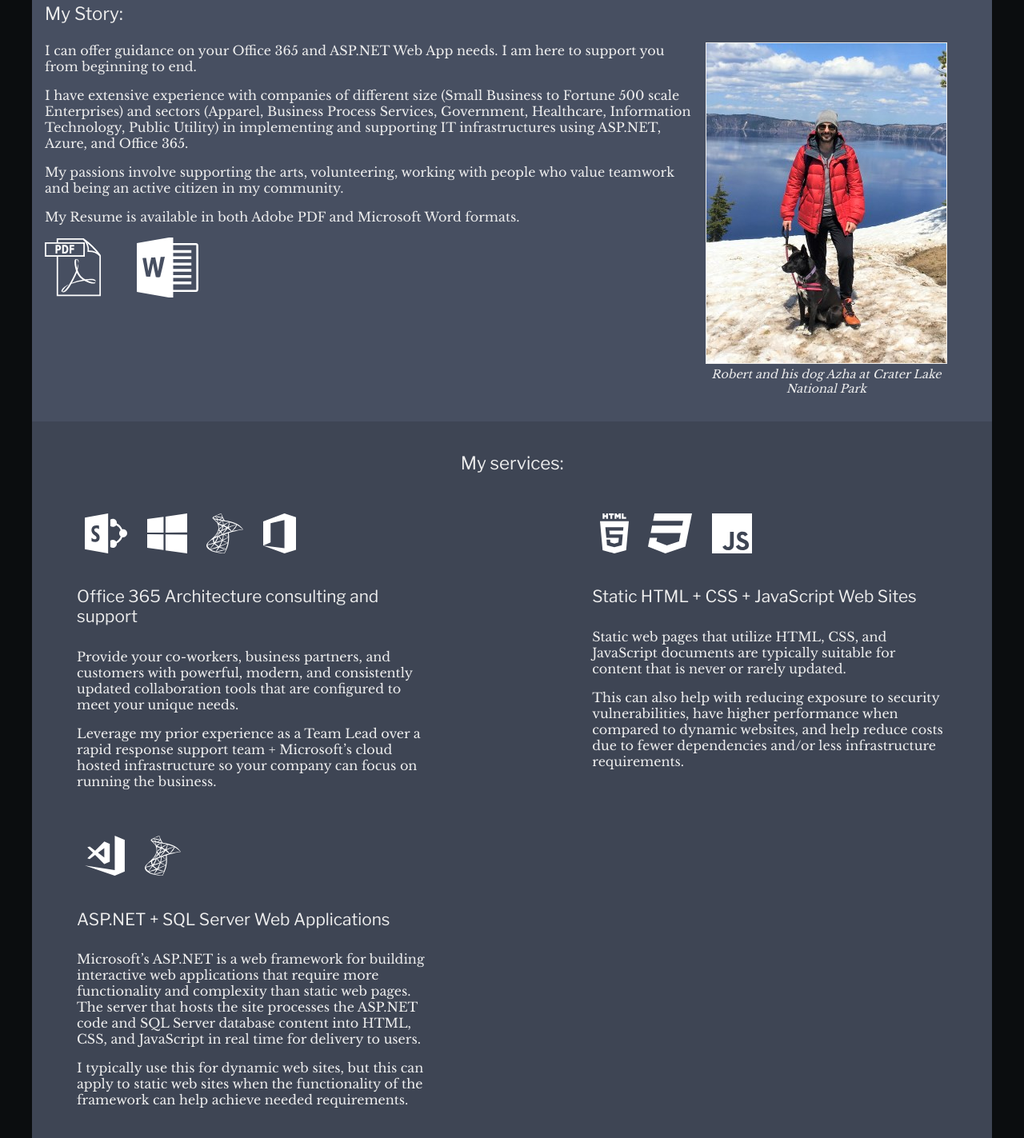
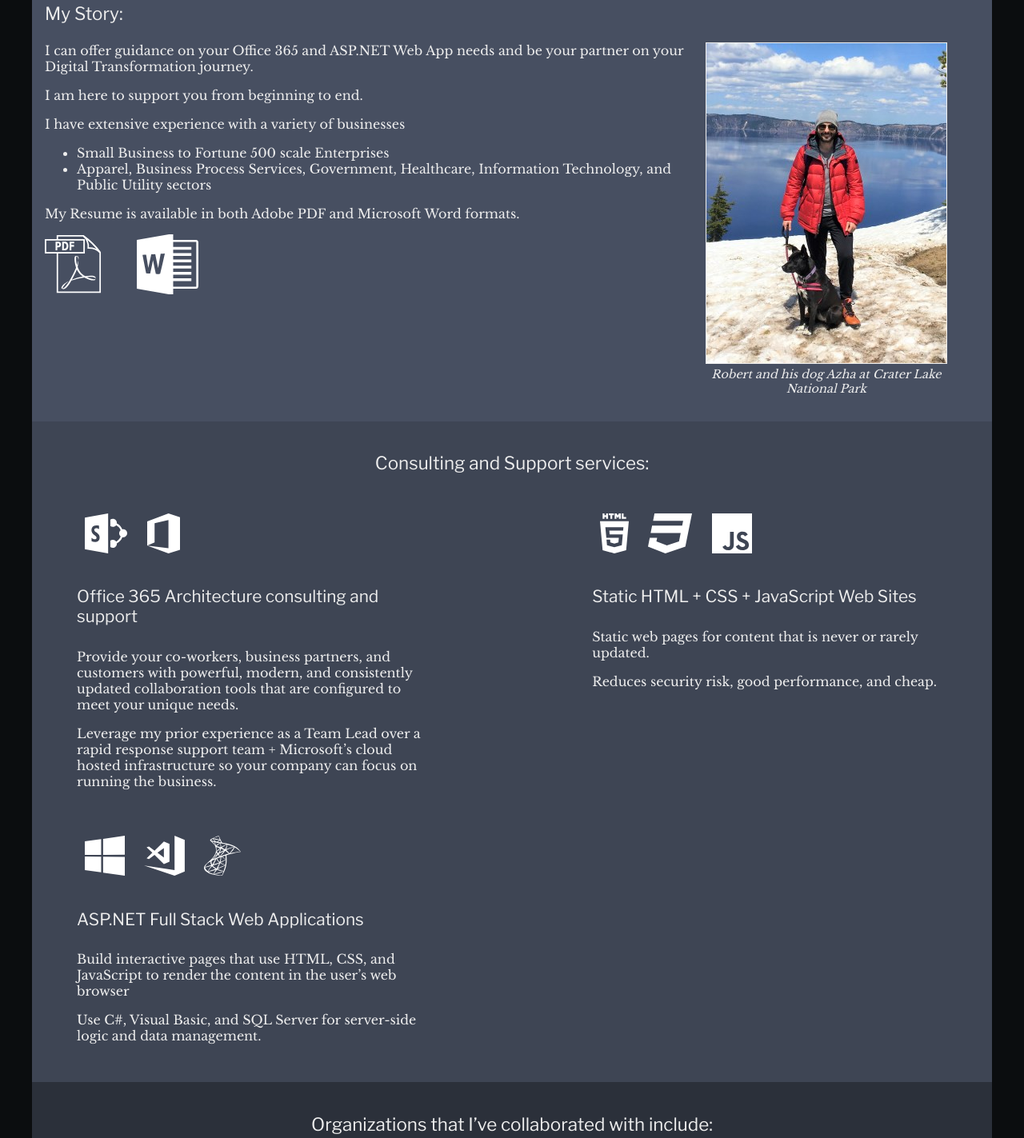
Before and after one commit to roberthostetler/WebsiteV2, a plain HTML site: page index.html in a window 1280 px wide. Shown: the part 229-1652 px from the top of the page at 80% size. Drawn offline with nearby package versions, Linux system fonts and the light colour scheme.

Commit message:
Update index.html

```diff
--- a/index.html
+++ b/index.html
@@ -33,11 +33,16 @@
       <figcaption>Robert and his dog Azha at Crater Lake National Park</figcaption>
     </figure>
 
-    <p>I can offer guidance on your Office 365 and ASP.NET Web App needs. I am here to support you from beginning to end.</p>
+    <p>I can offer guidance on your Office 365 and ASP.NET Web App needs and be your partner on your Digital Transformation journey.</p>
 
-    <p>I have extensive experience with companies of different size (Small Business to Fortune 500 scale Enterprises) and sectors (Apparel, Business Process Services, Government, Healthcare, Information Technology, Public Utility) in implementing and supporting IT infrastructures using ASP.NET, Azure, and Office 365.</p>
+    <p>I am here to support you from beginning to end.</p>
 
-    <p>My passions involve supporting the arts, volunteering, working with people who value teamwork and being an active citizen in my community. </p>
+    <p>I have extensive experience with a variety of businesses</p>
+
+    <ul>
+      <li>Small Business to Fortune 500 scale Enterprises</li>
+      <li>Apparel, Business Process Services, Government, Healthcare, Information Technology, and Public Utility sectors</li>
+    </ul>
 
     <p>My Resume is available in both Adobe PDF and Microsoft Word formats.</p>
 
@@ -47,12 +52,10 @@
     </div>
   </section>
   <section id="Services">
-    <h3>My services:</h3>
+    <h3>Consulting and Support services:</h3>
     <div id="ServiceDescriptions">
         <figure>
           <img src="/logos/Technology/SharePoint.svg" alt="" width="" height="">
-          <img src="/logos/Technology/Windows.svg" alt="" width="" height="">
-          <img src="/logos/Technology/SQLServer.svg" alt="" width="" height="">
           <img src="/logos/Technology/Office.svg" alt="" width="" height="">
           <figcaption>
             <h4>Office 365 Architecture consulting and support</h4>
@@ -66,17 +69,18 @@
           <img src="/logos/Technology/JavaScript.svg" alt="" width="" height="">
           <figcaption>
               <h4>Static HTML + CSS + JavaScript Web Sites</h4>
-              <p>Static web pages that utilize HTML, CSS, and JavaScript documents are typically suitable for content that is never or rarely updated.</p>
-              <p>This can also help with reducing exposure to security vulnerabilities, have higher performance when compared to dynamic websites, and help reduce costs due to fewer dependencies and/or less infrastructure requirements.</p>
+              <p>Static web pages for content that is never or rarely updated.</p>
+              <p>Reduces security risk, good performance, and cheap.</p>
             </figcaption>
         </figure>
         <figure>
+          <img src="/logos/Technology/Windows.svg" alt="" width="" height="">
           <img src="/logos/Technology/VisualStudio.svg" alt="" width="" height="">
           <img src="/logos/Technology/SQLServer.svg" alt="" width="" height="">
           <figcaption>
-              <h4>ASP.NET + SQL Server Web Applications</h4>
-              <p>Microsoft&rsquo;s ASP.NET is a web framework for building interactive web applications that require more functionality and complexity than static web pages. The server that hosts the site processes the ASP.NET code and SQL Server database content into HTML, CSS, and JavaScript in real time for delivery to users.</p>
-              <p>I typically use this for dynamic web sites, but this can apply to static web sites when the functionality of the framework can help achieve needed requirements.</p>
+              <h4>ASP.NET Full Stack Web Applications</h4>
+              <p>Build interactive pages that use HTML, CSS, and JavaScript to render the content in the user’s web browser</p>
+              <p>Use C#, Visual Basic, and SQL Server for server-side logic and data management.</p>
             </figcaption>
         </figure>
     </div>
```
